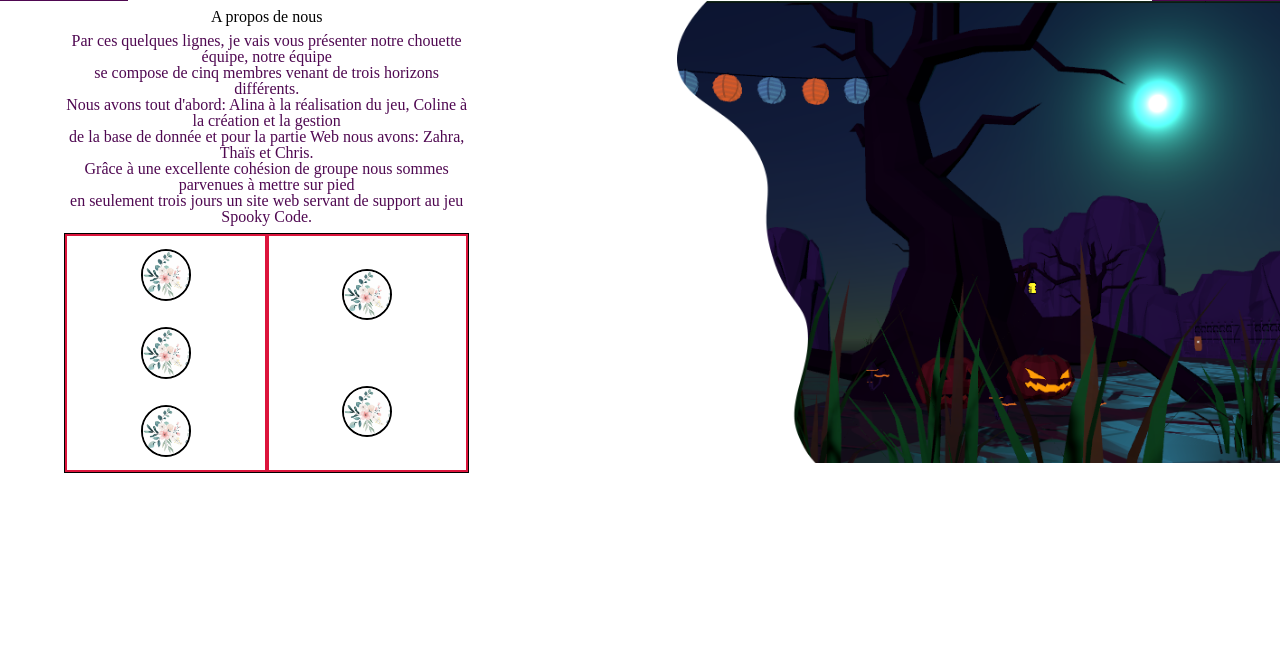
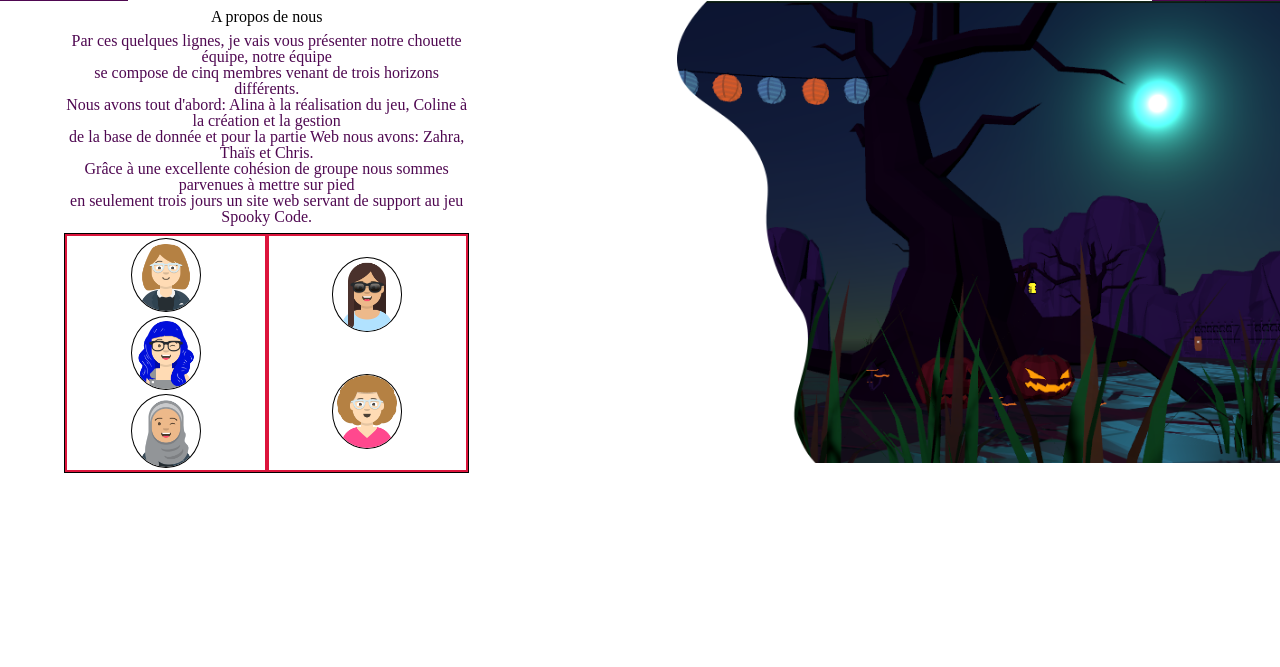
Before and after one commit to Baboo81/SpookyCode, a PHP site: page / in a window 1280 px wide. Shown: the part 1439-2106 px from the top of the page. Run offline with PHP 8.4, Linux system fonts and the light colour scheme.

Commit message:
reglage avatars

```diff
--- a/assets/css/styles3.css
+++ b/assets/css/styles3.css
@@ -166,6 +166,26 @@
     justify-content: space-around;
 
 }
+.avat-popup{
+    width: 100%;
+    height: 100%;
+    background-color: rgba(248, 188, 132, 0.61);
+    position: absolute;
+    top: 200vh;
+    display: flex;
+    justify-content: center;
+    align-items: center;
+    display: none;
+}
+.closeAvat{
+    color: var(--prune);
+    position: absolute;
+    top: 0;
+    right: 10px;
+    font-size: 2rem;
+    cursor: pointer;
+    transform: rotate(45deg);
+}
 .avatar > div{
     width: 50%;
     border: solid 2px crimson;
@@ -176,7 +196,7 @@
     align-items: center;
 }
 .img-avatar{
-    width: 50px;
+    width: 70px;
     border-radius: 100%;
-    border: solid 2px black;
+    border: solid 1px black;
 }
--- /dev/null
+++ b/assets/script/avatars.js
@@ -0,0 +1,12 @@
+
+const avatAllina = document.getElementById('allina');
+
+avatAllina.addEventListener('click' , function(){
+    document.querySelector('.avat-popup').style.display = 'flex';
+});
+
+const closeAvat = document.getElementById('closeAvat');
+
+close.addEventListener('click' , function(){
+    document.querySelector('.avat-popup').style.display = 'none';
+});
--- a/index.php
+++ b/index.php
@@ -80,25 +80,25 @@
                     <div class="avatar">
                         <div>
                             <div>
-                                <img class="img-avatar" src="./assets/img/capture.png" alt="avatarAlina" title="Alina L.">
+                                <img id="allina" class="img-avatar" src="./assets/img/avatarAllina.png" alt="avatarAlina" title="Alina L.">
 
                             </div>
                             <div>
-                                <img class="img-avatar" src="./assets/img/capture.png" alt="avatarColine" title="Coline P.">
+                                <img id="colline" class="img-avatar" src="./assets/img/avatarColine.png" alt="avatarColine" title="Coline P.">
 
                             </div>
                             <div>
-                                <img class="img-avatar" src="./assets/img/capture.png" alt="avatarZahra" title="Zahra C.">
+                                <img id="zahra" class="img-avatar" src="./assets/img/avatarZahra.png" alt="avatarZahra" title="Zahra C.">
 
                             </div>
                         </div>
                         <div>
                             <div>
-                                <img class="img-avatar" src="./assets/img/capture.png" alt="avatarChristel" title="Christel P.">
+                                <img id="chris" class="img-avatar" src="./assets/img/avatarChris.png" alt="avatarChristel" title="Christel P.">
 
                             </div>
                             <div>
-                                <img class="img-avatar" src="./assets/img/capture.png" alt="avatarThais" title="Thaïs S.">
+                                <img id="thais" class="img-avatar" src="./assets/img/avatarThais.png" alt="avatarThais" title="Thaïs S.">
 
                             </div>
                         </div>
@@ -119,11 +119,19 @@
 
                 <p>Lorem ipsum dolor sit amet consectetur adipisicing elit. Obcaecati consectetur enim facilis est, velit dolores explicabo temporibus consequuntur distinctio dolorem voluptatem. Maxime eius corrupti, a vero veritatis aspernatur sunt. Illo. </p>
             </div>
+        </div>
+        <div class="avat-popup">
+            <div class="content-popup">
+                <div id="closeAvat" class="closeAvat">+</div>
+                 <h2>Allina Levchenko</h2>
+                 <h3>Allina@gmail.com</h3>
 
+            </div>
         </main>
         <?php
                 include './views/footer.php';
             ?>
     <script src="./assets/script/fantomette.js"></script>
+    <script src="./assets/script/avatars.js"></script>
     </body>
 </html>
```
Also changed, not shown: assets/img/avatarAllina.png (added), assets/img/avatarChris.png (added), assets/img/avatarColine.png (added), assets/img/avatarThais.png (added), assets/img/avatarZahra.png (added).
